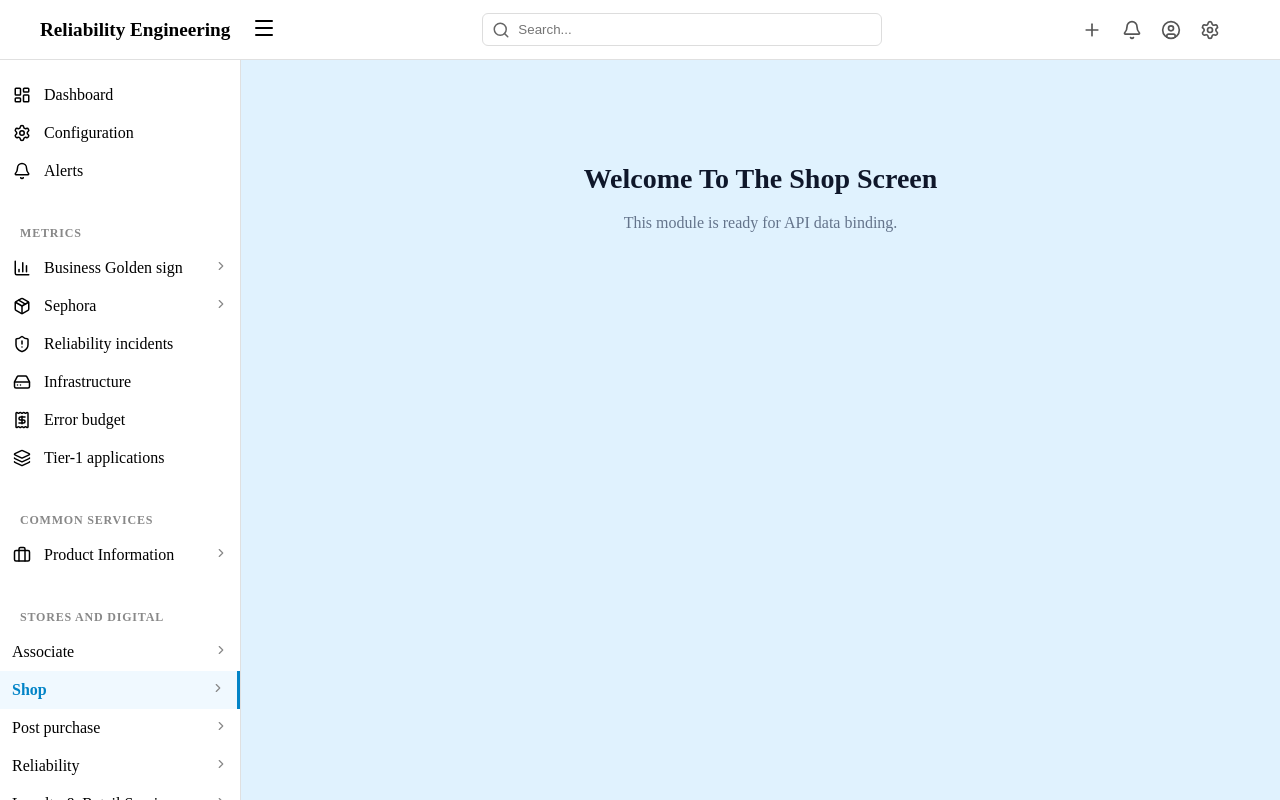
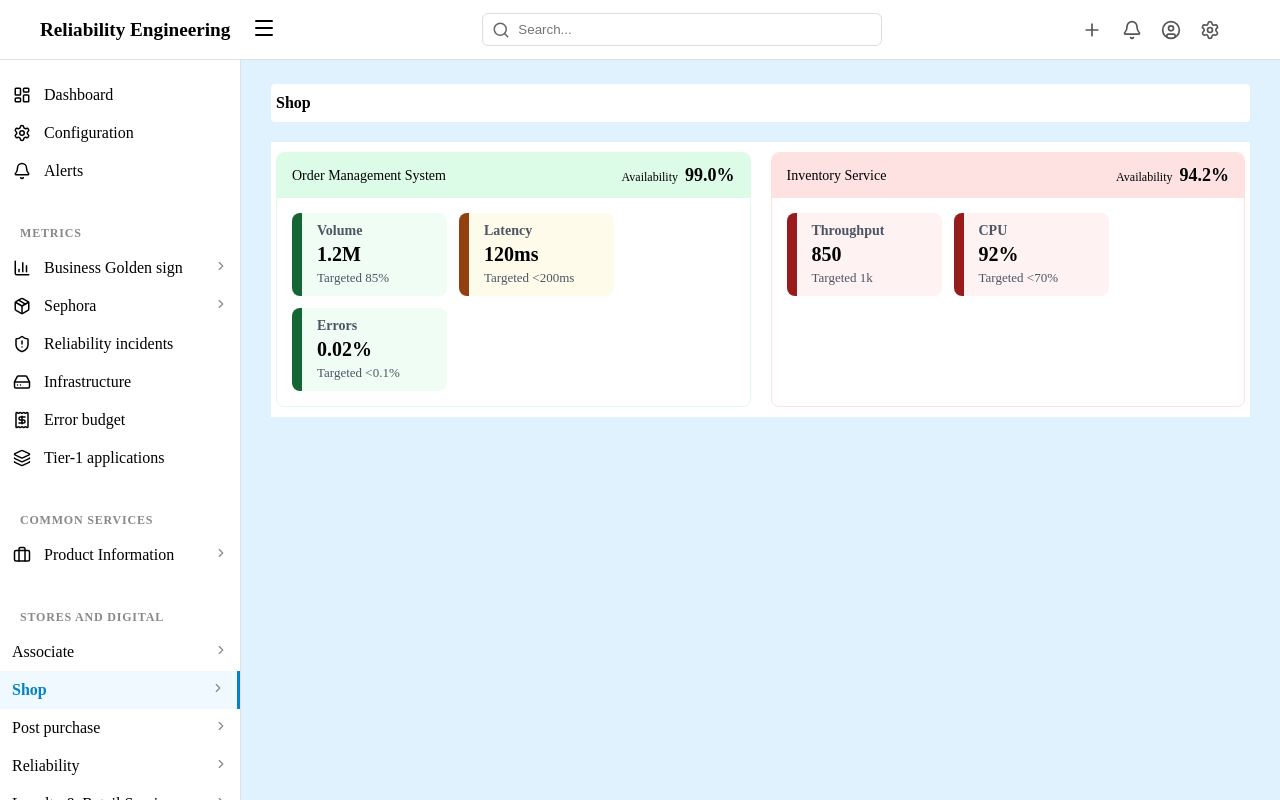
Before and after one commit to someshmca/sre-portal, a React (Vite) app: page /shop in a window 1280 px wide. Built offline with nearby package versions, Linux system fonts and the light colour scheme.

Commit message:
feat: implement Shop page with dynamic JSON-driven health cards and responsive grid

```diff
--- a/src/App.tsx
+++ b/src/App.tsx
@@ -3,9 +3,10 @@ import { BrowserRouter as Router, Routes, Route, Navigate } from 'react-router-d
 import MainLayout from './components/layout/MainLayout';
 import Sidebar from './components/layout/Sidebar/Sidebar';
 import AvailabilitySection from './components/dashboard/AvailabilitySection/AvailabilitySection';
-import SamplePage from './components/SamplePage'; // Ensure this is created
+import SamplePage from './pages/SamplePage'; // Ensure this is created
 import IncidentSection from './components/dashboard/IncidentSection/IncidentSection';
 import SLOSection from './components/dashboard/SLOSection/SLOSection';
+import Shop from './pages/Shop/Shop';
 // Create a wrapper component
 const Dashboard: React.FC = () => (
   <div style={{ display: 'flex', flexDirection: 'column', gap: '32px' }}>
@@ -22,7 +23,7 @@ const App: React.FC = () => {
       <Routes>
         <Route path="/" element={<Navigate to="/dashboard" replace />} />
         <Route path="/dashboard" element={<Dashboard />} />
-
+        <Route path="/shop" element={<Shop />} />
         {/* The '/*' allows it to match sub-routes like /shop/sub-1 */}
         <Route path="/:pageId/*" element={<SamplePage />} />
       </Routes>
--- /dev/null
+++ b/src/data/shopData.json
@@ -0,0 +1,26 @@
+{
+    "pageTitle": "Shop",
+    "systems": [
+      {
+        "id": "oms-1",
+        "name": "Order Management System",
+        "type": "success",
+        "availability": "99.0",
+        "metrics": [
+          { "label": "Volume", "value": "1.2M", "target": "Targeted 85%", "status": "success" },
+          { "label": "Latency", "value": "120ms", "target": "Targeted <200ms", "status": "warning" },
+          { "label": "Errors", "value": "0.02%", "target": "Targeted <0.1%", "status": "success" }
+        ]
+      },
+      {
+        "id": "inventory-1",
+        "name": "Inventory Service",
+        "type": "danger",
+        "availability": "94.2",
+        "metrics": [
+          { "label": "Throughput", "value": "850", "target": "Targeted 1k", "status": "danger" },
+          { "label": "CPU", "value": "92%", "target": "Targeted <70%", "status": "danger" }
+        ]
+      }
+    ]
+  }
--- /dev/null
+++ b/src/pages/Shop/Shop.module.scss
@@ -0,0 +1,86 @@
+.shopContainer {
+    display: flex;
+    flex-direction: column;
+    gap: 20px;
+  }
+
+  .pageHeader {
+    background-color: #ffffff;
+    padding: 10px 5px;
+    border-radius: 4px;
+    h1 {
+      margin: 0;
+      font-size: 16px;
+      font-weight: bold;
+      color: #000000;
+    }
+  }
+
+  .contentGrid {
+    background-color: #ffffff;
+    padding: 10px 5px;
+    display: flex;
+    flex-wrap: wrap; // Wraps to next line when viewport is full
+    gap: 20px;
+  }
+
+  .systemCard {
+    min-width: 400px;
+    flex: 1;
+    max-width: 600px;
+    border-radius: 8px;
+    overflow: hidden;
+    border: 1px solid transparent;
+
+    &.success { border-color: #dcfce7; .cardHeader { background-color: #dcfce7; } }
+    &.warning { border-color: #fef9c3; .cardHeader { background-color: #fef9c3; } }
+    &.danger { border-color: #fee2e2; .cardHeader { background-color: #fee2e2; } }
+
+    .cardHeader {
+      display: flex;
+      justify-content: space-between;
+      align-items: center;
+      padding: 12px 15px;
+      color: #000;
+
+      .systemName { width: 70%; font-weight: 500; font-size: 14px; }
+      .availability {
+        font-size: 12px;
+        .boldValue { font-size: 18px; font-weight: bold; margin-left: 4px; }
+      }
+    }
+
+    .cardContent {
+      background-color: #ffffff;
+      padding: 15px;
+      display: flex;
+      flex-wrap: wrap;
+      gap: 12px;
+    }
+  }
+
+  .statusBox {
+    width: 120px;
+    padding: 10px 10px 10px 15px; // Extra left padding for thick border
+    border-radius: 8px;
+    display: flex;
+    flex-direction: column;
+    gap: 4px;
+
+    &.success {
+      background-color: #f0fdf4;
+      border-left: 10px solid #166534;
+    }
+    &.warning {
+      background-color: #fffbeb;
+      border-left: 10px solid #92400e;
+    }
+    &.danger {
+      background-color: #fef2f2;
+      border-left: 10px solid #991b1b;
+    }
+
+    .metricLabel { font-size: 14px; font-weight: bold; color: #4b5563; }
+    .metricValue { font-size: 20px; font-weight: bold; color: #000000; }
+    .metricTarget { font-size: 13px; color: #4b5563; font-weight: normal; }
+  }
--- /dev/null
+++ b/src/pages/Shop/Shop.tsx
@@ -0,0 +1,36 @@
+import styles from './Shop.module.scss';
+import shopData from '../../data/shopData.json';
+
+const Shop = () => {
+  return (
+    <div className={styles.shopContainer}>
+      <header className={styles.pageHeader}>
+        <h1>{shopData.pageTitle}</h1>
+      </header>
+
+      <div className={styles.contentGrid}>
+        {shopData.systems.map((system) => (
+          <div key={system.id} className={`${styles.systemCard} ${styles[system.type]}`}>
+            <div className={styles.cardHeader}>
+              <span className={styles.systemName}>{system.name}</span>
+              <span className={styles.availability}>
+                Availability <span className={styles.boldValue}>{system.availability}%</span>
+              </span>
+            </div>
+            <div className={styles.cardContent}>
+              {system.metrics.map((metric, idx) => (
+                <div key={idx} className={`${styles.statusBox} ${styles[metric.status]}`}>
+                  <div className={styles.metricLabel}>{metric.label}</div>
+                  <div className={styles.metricValue}>{metric.value}</div>
+                  <div className={styles.metricTarget}>{metric.target}</div>
+                </div>
+              ))}
+            </div>
+          </div>
+        ))}
+      </div>
+    </div>
+  );
+};
+
+export default Shop;
```
Also changed, not shown: src/pages/SamplePage.tsx (renamed from src/components/SamplePage.tsx).
